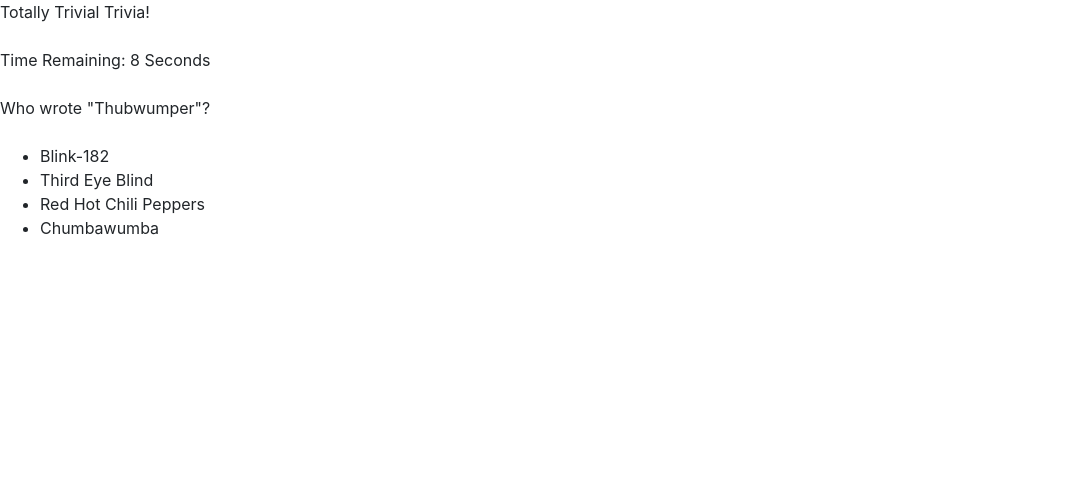
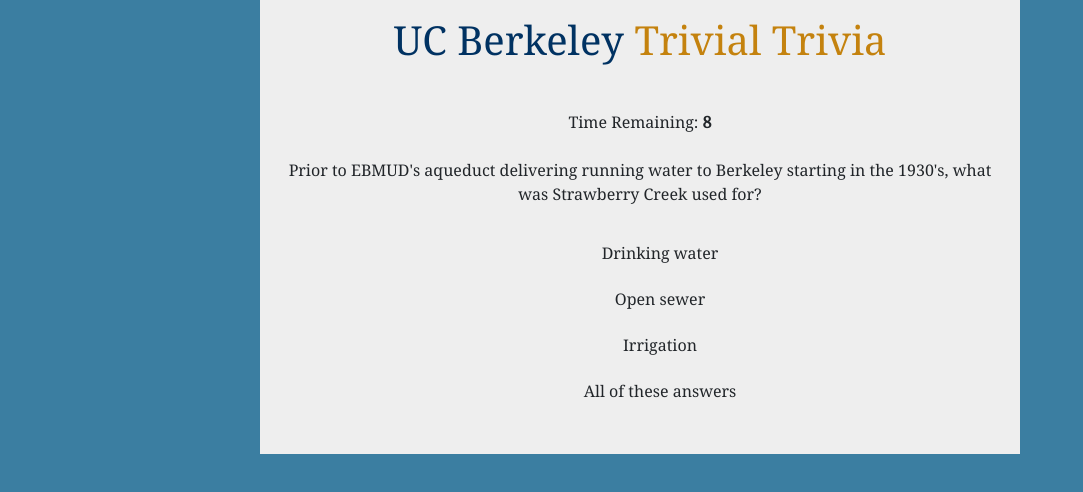
Before and after one commit to cody-brock/TriviaGame, a plain HTML site: page index.html in a window 1280 px wide. Both pictures are taken after a click on the button "Start". Shown: the whole page, without its empty margins (0-1083 px from the left). Drawn offline with nearby package versions, Linux system fonts and the light colour scheme.

Commit message:
adds styling to the page.  not yet complete

```diff
--- a/assets/css/style.css
+++ b/assets/css/style.css
@@ -0,0 +1,53 @@
+html, body {
+    height: 100%;
+}
+
+.min-100 {
+    min-height: 100%;
+    /* height: 100%; */
+}
+
+body {
+    background-color: #3B7EA1;
+}
+
+
+/* HEADER STYLING */
+.main-content {
+    text-align: center;
+    font-family: 'Noto Serif', serif;
+    background-color: #eeeeee;
+    min-height: 100%;
+}
+
+.header-line {
+    margin-top: 10px;
+    margin-bottom: 40px;
+
+}
+
+.main-header-berkeley {
+    color:  #003262;
+    font-size: 40px;
+    font-family: 'Open Sans',Arial, Helvetica, sans-serif sans-serif;
+}
+
+.main-header {
+    font-size: 40px;
+    font-weight: 400;
+    color: #C4820E;
+}
+/* END header styling */
+
+
+.choice {
+    list-style-type: none;
+    padding-top: 10px;
+    padding-bottom: 10px;
+    border: 1px solid transparent;
+}
+
+.choice:hover {
+    background-color: #FDB515;
+    border: 1px solid #003262;
+}
--- a/assets/javascript/app.js
+++ b/assets/javascript/app.js
@@ -1,29 +1,81 @@
 function startGame () {
     class TriviaCards {
-        constructor (question, correct, incorrect, img) {
-            Object.assign(this,{question, correct, incorrect, img});
+        constructor (question, correct, incorrect, img, fact) {
+            Object.assign(this,{question, correct, incorrect, img, fact});
         }
     }
 
     let questions = [
         questionOne = new TriviaCards (
-            'Who wrote "Crazy in Love"?',
-            'Beyonce',
-            ['Rihanna', 'Celine Deon', 'Alanis Morsette'],
-            './assets/images/figrin-dan.jpg'
+            'Completed in 1873, what is the oldest building on campus?',
+            'South Hall',
+            ['Doe Library', 'Valley Life Science Building', 'Wheeler Hall'],
+            './assets/images/south_hall.png',
+            'South Hall is on the left in this photo from 1873, one of UC Berkeley\'s original two buildings'
         ),
         questionTwo = new TriviaCards (
-            'Who wrote "Thubwumper"?',
-            'Chumbawumba',
-            ['Blink-182', 'Third Eye Blind', 'Red Hot Chili Peppers'],
-            './assets/images/porkins.jpg'
+            'In 1905, UC Berkeley\'s established their "University Farm," which later became what University today?',
+            'UC Davis',
+            ['Stanford University', 'UC Merced', 'CSU East Bay'],
+            './assets/images/UC_Davis.png',
+            'One of the early Picnic Days on UC Davis\' campus'
         ),
         questionThree = new TriviaCards (
-            'Who wrote "something"',
-            'someone',
-            ['one', 'two', 'three'],
-            './assets/images/willrow-hood.jpg'
-        )
+            'Unbeknownst to the original founders, what fault line runs through UC Berkeley?',
+            'Hayward Fault',
+            ['Elsinore Fault Zone', 'San Andreas Fault', 'Elysian Park Fault'],
+            './assets/images/hayward_fault.png',
+            'The red line shows the Hayward fault, which runs right through Memorial Stadium and the Greek Theater'
+        ),
+        questionFour = new TriviaCards (
+            'In 1941, the university debuted Oski as the official mascot, replacing what?',
+            'Actual live bear cubs',
+            ['Salmon', 'Strawberry Canyon Strawberries', 'Bulldogs'],
+            './assets/images/oski_bear.png',
+            'The jury is still out in regards to which one is scarier for the audience...'
+        ),
+        questionFive = new TriviaCards (
+            'How many Nobel laureates are there among UC Berkeley\'s alumni, faculty, and researchers?',
+            '107',
+            ['76', '14', '36'],
+            './assets/images/nobel_laureate.png',
+            'Spots reserved for Nobel Laureates on campus pictured above. Winning the Prize is still cosidered one of the easiest ways to find parking in Berkeley'
+        ),
+        questionSix = new TriviaCards (
+            'Prior to EBMUD\'s aqueduct delivering running water to Berkeley starting in the 1930\'s, what was Strawberry Creek used for?',
+            'All of these answers',
+            ['Drinking water', 'Open sewer', 'Irrigation'],
+            './assets/images/strawberry_creek.png',
+            'Luckily, the creek has been cared for and is much cleaner today than the campus\' early days'
+        ),
+        questionSeven = new TriviaCards (
+            'In addition to being a symbol of the university and keeping time, what other function does Sather Tower (the Campanile) perform?',
+            'Stores fossils',
+            ['Houses a number of professors', 'Preserves the world\'s largest record collection', 'Exclusive bar and lounge for professors'],
+            './assets/images/campanile.png',
+            'At 307 feet tall, this is the 3rd tallest bell tower in the world'
+        ),
+        questionEight = new TriviaCards (
+            'Nearly all UC\'s once had cannons for football games.  UC Berkeley is the only one still using their cannon after they were banned in the 1960\'s.  Why is this?',
+            'Students built a platform on the hill, technically outside of the stadium',
+            ['There is a special exception to the rule for Berkeley', 'The cannon does not actually fire, it is a recording', 'UC Berkeley has no cannon'],
+            './assets/images/victory_cannon.png',
+            'The cannon was gifted by the Class of 1964 - the wheels are from an old San Francisco fire wagon and the barrel from an Oakland foundry owned by a Cal alum'
+        ),
+        questionNine = new TriviaCards (
+            'What latin phrase is the motto of UC Berkeley?',
+            'Fiat Lux',
+            ['Carpe Diem', 'Alma Mater', 'Quid Pro Quo'],
+            './assets/images/fiat_lux.png',
+            'Pictured above, the motto atop the center of Sather Gate'
+        ),
+        questionTen = new TriviaCards (
+            'What is the trophy given to the winner of the Cal vs. Stanford Big Game each year?',
+            'The Axe',
+            ['The Cannon', 'The Hammer and Sickle', 'The Scythe'],
+            './assets/images/axe.png',
+            'The Axe made its first appearance on Aril 13, 1899 and has been changing hands between the schools ever since'
+        ),
     ]
 
     //global variables
@@ -49,19 +101,20 @@
         let intervalId;
         clearInterval(intervalId);
         let number = 10;
-        $("#timer").html(`Time Remaining: ${number} Seconds`);
+        $("#timer").html(`Time Remaining: <strong>${number}</strong>`);
         intervalId = setInterval(decrement, 1000);
         function decrement () {
             number--;
-            $("#timer").html(`Time Remaining: ${number} Seconds`);
+            $("#timer").html(`Time Remaining: <strong>${number}</strong>`);
 
             if (number <= 0) {
                 clearInterval(intervalId);
                 setTimeout(function() {initialize(); }, 3000);
-                let message = `Time is Up!<br>The answer was ${correct}`;
+                let message = `Time is Up!<br>The answer was: ${correct}`;
                 let html = `<div>
-                                <div>${message}</div>
-                                <img src="${img}">
+                                <div style="font-weight: heavy;">${message}</div>
+                                <img style="height: 300px; width: 450px;" src="${img}" class="img-thumbnail"><br>
+                                <span style"font-weight: heavy;">Fun Fact:</span> <span style="font-style: italic;">${fact}</span>
                             </div>`
                 $("#multiple-choice").empty();
                 $("#question").html(html);
@@ -79,10 +132,7 @@
 
         if (questions.length <= 0) {
             clearInterval(intervalId);
-            // $("#start").innerHTML = 'Start Over?';
-            // $("#start").style.display = 'block';
             $("#start").show();
-            // $("#start").css( "display", "block" );
 
             $("#question").html('All done, here\'s how you did');
             let html =  `<div>
@@ -92,9 +142,7 @@
                         </div>`
             $("#multiple-choice").html(html);
 
-
             return
-
         }
 
         //
@@ -102,7 +150,7 @@
         console.log(objArr);
 
         let randIndex = randomize(objArr.length);
-        let [question, correct, incorrect, img] = Object.values(objArr[randIndex]);
+        let [question, correct, incorrect, img, fact] = Object.values(objArr[randIndex]);
         console.log(objArr[randIndex]);
 
         incorrect.push(correct);
@@ -128,7 +176,7 @@
                 var message = "Correct!";
                 correctAnswers++;
             } else {
-                var message = `Incorrect! The answer was ${correct}`;
+                var message = `Incorrect! The answer was: <br>${correct}<br>`;
                 incorrectAnswers++;
             }
             console.log(correctAnswers, incorrectAnswers);
@@ -136,13 +184,14 @@
             // let message = $(this).html() === correct ? "Correct!" : `Incorrect! The answer was ${correct}`;
             let html = `<div>
                             <div>${message}</div>
-                            <img src="${img}">
+                            <img style="height: 300px; width: 450px;" src="${img}" class="img-thumbnail"><br>
+                            <span style"font-weight: heavy;">Fun Fact:</span> <span style="font-style: italic;">${fact}</span>
                         </div>`
             $("#multiple-choice").empty();
             $("#question").html(html);
 
             clearInterval(intervalId);
-            setTimeout(function() {initialize(); }, 3000);
+            setTimeout(function() {initialize(); }, 5000);
 
 
 
--- a/index.html
+++ b/index.html
@@ -9,24 +9,40 @@
         <title>Trivia Game</title>
         <meta name="description" content="">
         <meta name="viewport" content="width=device-width, initial-scale=1">
+        <link href="https://fonts.googleapis.com/css?family=Noto+Serif&display=swap" rel="stylesheet">
+        <link href="https://fonts.googleapis.com/css?family=Open+Sans&display=swap" rel="stylesheet">
         <link rel="stylesheet" href="https://stackpath.bootstrapcdn.com/bootstrap/4.3.1/css/bootstrap.min.css" integrity="sha384-ggOyR0iXCbMQv3Xipma34MD+dH/1fQ784/j6cY/iJTQUOhcWr7x9JvoRxT2MZw1T" crossorigin="anonymous">
         <link rel="stylesheet" href="./assets/css/style.css">
     </head>
     <body>
 
-    <div class="main-wrapper">
+    <div class="container min-100">
 
-       <div class="main-header">Totally Trivial Trivia!</div><br>
+        <div class="row">
 
-       <div id="timer"></div><br>
+            <div class="col-2"></div>
 
-       <div id="question"></div><br>
+            <div class="col-8 main-content">
 
-        <div id="multiple-choice"></div><br>
+                <div class="header-line">
+                    <span class="main-header-berkeley">UC Berkeley  </span>
+                    <span class="main-header">Trivial Trivia</span><br>
+                </div>
 
-        <button type="button" class="btn btn-primary" id="start">Start</div>
-       <!-- <button type="button" class="btn btn-primary" id="restart">Start Over?</div> -->
+                <div id="timer"></div><br>
 
+                <div id="question"></div><br>
+
+                    <div id="multiple-choice"></div><br>
+
+                    <button type="button" class="btn btn-primary" id="start">Start</div>
+
+            </div>
+
+            <div class="col-2"></div>
+
+
+        </div>
     </div>
 
 
```
Also changed, not shown: assets/images/axe.png (added), assets/images/fiat_lux.png (added), assets/images/south_hall.png (added), 9 other files.
